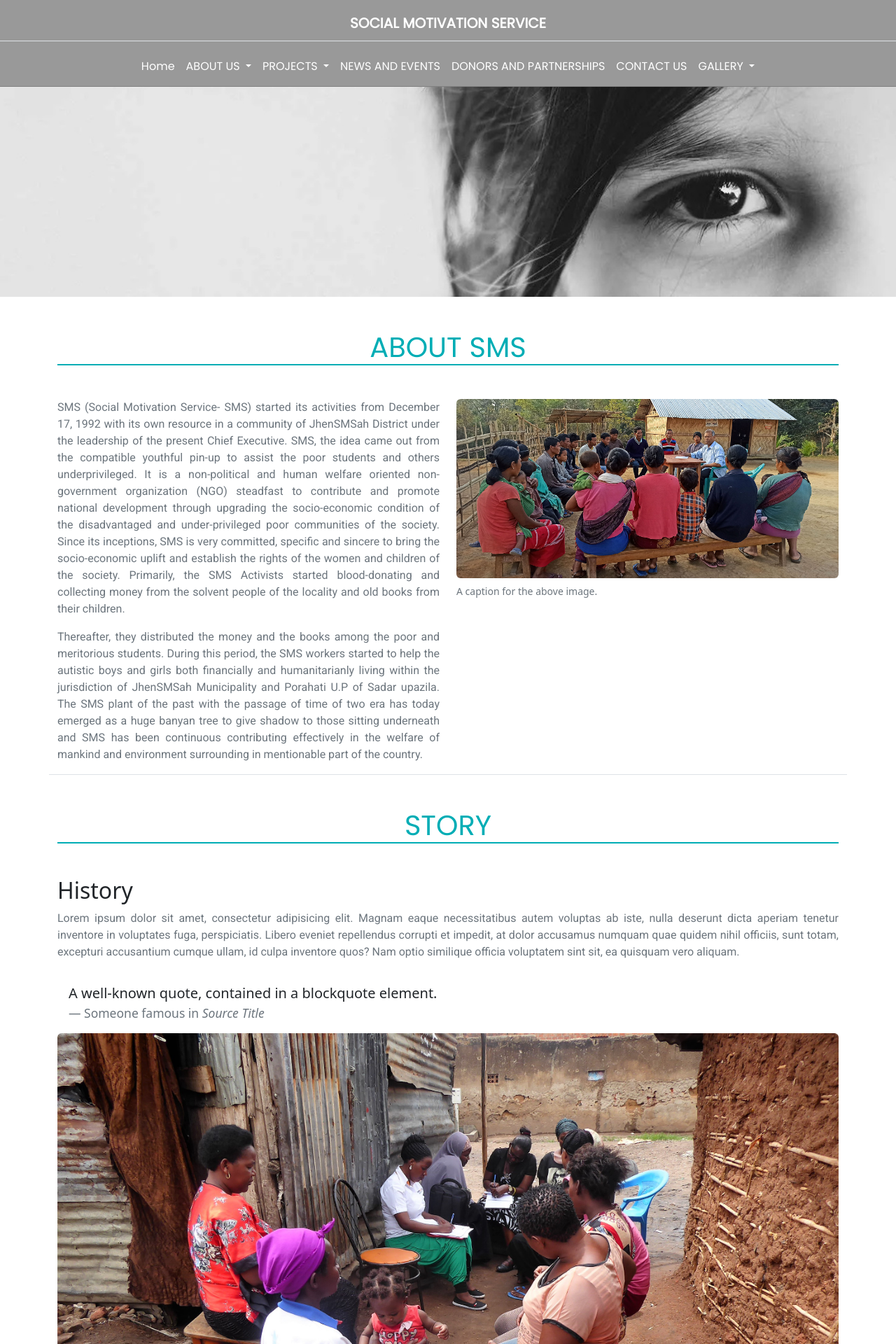
After one commit to dpuman/sms, a Django app: page /about/ in a window 1280 px wide. The commit adds this page. Shown: the top 1920 px of the page at 70% size. Run offline with Django 4.2, Linux system fonts and the light colour scheme.

Commit message:
about us and story done

```diff
--- a/ngo/static/ngo/css/style.css
+++ b/ngo/static/ngo/css/style.css
@@ -1,17 +1,30 @@
-/* font-family: 'Poppins', sans-serif;
-font-family: 'Roboto', sans-serif; */
+#header::before{
+    content: "";
+    /* background-image: linear-gradient(to top, rgba(0, 0, 0, 0) 50%, rgba(0,0,0,1)) , url('../images/cover.jpg');   */
+    background-image:  url('../images/cover.jpg');
+    position: absolute;
+    top: 0px;
+    left: 0px;
+    z-index: -1;
+    height: 760px;
+    width: 100%;
+    background-size: cover;
+}
+#header{
+    height: 760px;
+}
 
-
-#header{
-    position:absolute;
-    top:0px;
+.my-navbar::before{
+    content: "";
+    background-color: black;
+    position: absolute;
+    top: 0px;
     left: 0px;
+    z-index: -1;
+    opacity: 0.4;
+    height: 100%;
     width: 100%;
-    height: 100%;
-    background-image: linear-gradient(to top, rgba(0, 0, 0, 0) 60%, rgba(0,0,0,1)) , url('../images/cover.jpg');
-    background-size: cover;
-
-}
+        }
 .navbar-brand{
     text-align: center;
     font-family: 'Poppins', sans-serif;
@@ -20,7 +33,7 @@ font-family: 'Roboto', sans-serif; */
     line-height: 40px;
 }
 .navbar-brand:focus, .navbar-brand:hover{
-    color: turquoise;
+    color: blue;
 }
 .navbar{
     z-index: 1;
@@ -30,13 +43,15 @@ font-family: 'Roboto', sans-serif; */
 }
 .nav-link{
     font-family: 'Poppins', sans-serif;
+    color: white;
 
-    color: white;
 }
 .nav-link:hover{
     color:  white;
     border-bottom: 4px solid red;
+
 }
+
 @media only screen and (max-width: 992px) {
     .navbar-collapse{
         padding: 20px;
@@ -52,4 +67,45 @@ font-family: 'Roboto', sans-serif; */
         padding: 20px;
         background-color: rgba(0, 0, 0, 0.559);
     }
+
+
+    .navbar-nav{
+         --bs-nav-link-hover-color:silver;
+
     }
+    .dropdown-menu{
+        --bs-dropdown-link-active-bg:rgb(7, 7, 7);
+    }
+}
+
+.navbar-nav{
+    --bs-nav-link-hover-color:silver;
+
+}
+.dropdown-menu{
+   --bs-dropdown-link-active-bg:rgb(7, 7, 7);
+}
+
+/* ABOUT PAGE */
+
+#about-top{
+    width: 100%;
+    height: auto;
+}
+#about-top img{
+    width: 100%;
+  height: auto;
+}
+.header-text{
+    color: #00ADB5;
+    font-family: 'Poppins', sans-serif;
+    border-bottom: 2px solid #00ADB5;
+    font-weight: 400;
+
+}
+#about-sms p, .justify-paragraph{
+    text-align: justify;
+  text-justify: inter-word;
+    font-family: 'Roboto',sans-serif ;
+
+}
--- /dev/null
+++ b/ngo/templates/ngo/about.html
@@ -0,0 +1,113 @@
+{% extends "ngo/base.html" %}
+{% load static %}
+
+
+
+{% block main %}
+
+<section class="about" id="about-top">
+    <img class="img-fluid" src="{% static 'ngo\images\about-top.jpg' %}" alt="Top">
+</section>
+
+<section id="about-sms" class="my-5 ">
+    <div class="container border-bottom">
+        <h1 class="text-center mb-5 header-text">ABOUT SMS</h1>
+        <div class="row row-cols-md-2 row-cols-1 ">
+            <div class="col">
+                <p class="text-secondary">SMS (Social Motivation Service- SMS) started its activities from December 17,
+                    1992
+                    with its own resource in a community of JhenSMSah District under the leadership of the present Chief
+                    Executive. SMS, the idea came out from the compatible youthful pin-up to assist the poor students
+                    and others underprivileged. It is a non-political and human welfare oriented non-government
+                    organization (NGO) steadfast to contribute and promote national development through upgrading the
+                    socio-economic condition of the disadvantaged and under-privileged poor communities of the society.
+                    Since its inceptions, SMS is very committed, specific and sincere to bring the socio-economic uplift
+                    and establish the rights of the women and children of the society. Primarily, the SMS Activists
+                    started blood-donating and collecting money from the solvent people of the locality and old books
+                    from their children.</p>
+
+                <p class="text-secondary">
+                    Thereafter, they distributed the money and the books among the poor and meritorious students. During
+                    this period, the SMS workers started to help the autistic boys and girls both financially and
+                    humanitarianly living within the jurisdiction of JhenSMSah Municipality and Porahati U.P of Sadar
+                    upazila. The SMS plant of the past with the passage of time of two era has today emerged as a huge
+                    banyan tree to give shadow to those sitting underneath and SMS has been continuous contributing
+                    effectively in the welfare of mankind and environment surrounding in mentionable part of the
+                    country.
+                </p>
+            </div>
+            <div class="col ">
+
+                <figure class="figure ">
+
+                    <img src="{% static 'ngo\images\about-sms.jpg' %}" class="figure-img img-fluid rounded" alt="...">
+                    <figcaption class="figure-caption">A caption for the above image.</figcaption>
+
+                </figure>
+            </div>
+        </div>
+    </div>
+</section>
+
+<section id="story" class="my-5 ">
+    <div class="container border-bottom">
+        <h1 class="text-center mb-5  header-text">STORY</h1>
+
+        <h2>History</h2>
+        <p class="justify-paragraph text-muted">
+            Lorem ipsum dolor sit amet, consectetur adipisicing elit. Magnam eaque necessitatibus autem voluptas ab
+            iste,
+            nulla deserunt dicta aperiam tenetur inventore in voluptates fuga, perspiciatis. Libero eveniet repellendus
+            corrupti et impedit, at dolor accusamus numquam quae quidem nihil officiis, sunt totam, excepturi
+            accusantium
+            cumque ullam, id culpa inventore quos? Nam optio similique officia voluptatem sint sit, ea quisquam vero
+            aliquam.
+        </p>
+
+        <div class="card border-0">
+            <div class="card-body ">
+                <blockquote class="blockquote mb-0">
+                    <p>A well-known quote, contained in a blockquote element.</p>
+                    <footer class="blockquote-footer">Someone famous in <cite title="Source Title">Source Title</cite>
+                    </footer>
+                </blockquote>
+            </div>
+        </div>
+
+        <figure class="figure ">
+            <img src="{% static 'ngo\images\story-1.jpg' %}" class="figure-img img-fluid rounded" alt="...">
+            <figcaption class="figure-caption">A caption for the above image.</figcaption>
+        </figure>
+
+        <p class="justify-paragraph text-muted">Molestias nesciunt sequi dignissimos, illo laboriosam deserunt. Mollitia
+            distinctio
+            at ipsam expedita, quo
+            explicabo impedit optio! Et quam at impedit, fugiat. Repudiandae dolore, nemo saepe molestiae optio earum
+            ratione a ipsum voluptatum. Nam et aperiam consequatur odit laudantium labore itaque nihil veritatis
+            repellat distinctio officiis quod pariatur possimus facilis quia, eum, voluptas sint quasi dignissimos
+            aliquid illum a dicta optio.</p>
+
+        <figure class="figure ">
+            <img src="{% static 'ngo\images\story-2.jpg' %}" class="figure-img img-fluid rounded" alt="...">
+            <img src="{% static 'ngo\images\story-2.jpg' %}" class="figure-img img-fluid rounded ms-5" alt="...">
+            <figcaption class="figure-caption">A caption for the above image.</figcaption>
+        </figure>
+
+        <p class="justify-paragraph text-muted">Molestias nesciunt sequi dignissimos, illo laboriosam deserunt. Mollitia
+            distinctio
+            at ipsam expedita, quo
+            explicabo impedit optio! Et quam at impedit, fugiat. Repudiandae dolore, nemo saepe molestiae optio earum
+            ratione a ipsum voluptatum. Nam et aperiam consequatur odit laudantium labore itaque nihil veritatis
+            repellat distinctio officiis quod pariatur possimus facilis quia, eum, voluptas sint quasi dignissimos
+            aliquid illum a dicta optio.</p>
+    </div>
+</section>
+
+<section id="mission-vision" class="my-5 ">
+    <div class="container  border-bottom">
+        <h1 class="text-center mb-5  header-text">MISSION & VISION</h1>
+
+    </div>
+</section>
+
+{% endblock main %}
--- a/ngo/templates/ngo/base.html
+++ b/ngo/templates/ngo/base.html
@@ -1,24 +1,32 @@
 {% load static %}
 <!doctype html>
 <html lang="en">
+
 <head>
   <meta charset="utf-8">
   <meta name="viewport" content="width=device-width, initial-scale=1">
   <title>{% block title %}{% endblock title %}</title>
-    <link href="https://cdn.jsdelivr.net/npm/bootstrap@5.2.0-beta1/dist/css/bootstrap.min.css" rel="stylesheet" integrity="sha384-0evHe/X+R7YkIZDRvuzKMRqM+OrBnVFBL6DOitfPri4tjfHxaWutUpFmBp4vmVor" crossorigin="anonymous">
+  <link href="https://cdn.jsdelivr.net/npm/bootstrap@5.2.0-beta1/dist/css/bootstrap.min.css" rel="stylesheet"
+    integrity="sha384-0evHe/X+R7YkIZDRvuzKMRqM+OrBnVFBL6DOitfPri4tjfHxaWutUpFmBp4vmVor" crossorigin="anonymous">
 
   <link rel="stylesheet" href="{% static 'ngo/css/style.css' %}">
+
+
 
   <link rel="preconnect" href="https://fonts.googleapis.com">
   <link rel="preconnect" href="https://fonts.gstatic.com" crossorigin>
   <link href="https://fonts.googleapis.com/css2?family=Poppins&family=Roboto&display=swap" rel="stylesheet">
 
 </head>
+
 <body>
   {% include "ngo/navbar.html" %}
 
-    {% block home %}{% endblock home %}
+  {% block main %}{% endblock main %}
 
-    <script src="https://cdn.jsdelivr.net/npm/bootstrap@5.2.0-beta1/dist/js/bootstrap.bundle.min.js" integrity="sha384-pprn3073KE6tl6bjs2QrFaJGz5/SUsLqktiwsUTF55Jfv3qYSDhgCecCxMW52nD2" crossorigin="anonymous"></script>
+  <script src="https://cdn.jsdelivr.net/npm/bootstrap@5.2.0-beta1/dist/js/bootstrap.bundle.min.js"
+    integrity="sha384-pprn3073KE6tl6bjs2QrFaJGz5/SUsLqktiwsUTF55Jfv3qYSDhgCecCxMW52nD2" crossorigin="anonymous">
+  </script>
 </body>
+
 </html>
--- a/ngo/templates/ngo/navbar.html
+++ b/ngo/templates/ngo/navbar.html
@@ -1,11 +1,11 @@
-<nav class="navbar">
+<nav class="my-navbar navbar">
     <div class="container-fluid border-bottom ">
         <span class="navbar-brand mb-0 h1 d-block mx-auto">SOCIAL MOTIVATION SERVICE</span>
 
     </div>
 </nav>
 
-<nav class="navbar navbar-expand-lg navbar-border ">
+<nav class="my-navbar navbar navbar-expand-lg navbar-border ">
     <div class="container-fluid ">
 
         <button class="navbar-toggler" type="button" data-bs-toggle="collapse" data-bs-target="#navbarSupportedContent"
@@ -17,18 +17,18 @@
             <ul class="navbar-nav mx-auto mb-2 mb-lg-0">
 
                 <li class="nav-item">
-                    <a class="nav-link " href="#">Home</a>
+                    <a class="nav-link" href="{% url 'home' %}">Home</a>
                 </li>
 
                 <li class="nav-item dropdown">
-                    <a class="nav-link dropdown-toggle" href="#" id="navbarDropdown" role="button"
+                    <a class="nav-link dropdown-toggle" href="{% url 'about' %}" id="navbarDropdown" role="button"
                         data-bs-toggle="dropdown" aria-expanded="false">
                         ABOUT US
                     </a>
                     <ul class="dropdown-menu" aria-labelledby="navbarDropdown">
-                        <li><a class="dropdown-item" href="#">About SMS</a></li>
-                        <li><a class="dropdown-item" href="#">STORY</a></li>
-                        <li><a class="dropdown-item" href="#">MISSION and vision</a></li>
+                        <li><a class="dropdown-item" href="{% url 'about' %}#about-sms">ABOUT SMS</a></li>
+                        <li><a class="dropdown-item" href="{% url 'about' %}#story">STORY</a></li>
+                        <li><a class="dropdown-item" href="#">MISSION AND VISION</a></li>
                         <li><a class="dropdown-item" href="#">FOUNDERS</a></li>
                         <li><a class="dropdown-item" href="#">COMMITTEE MEMBERS</a></li>
                         <li><a class="dropdown-item" href="#">VOLUNTEERS</a></li>
--- a/ngo/urls.py
+++ b/ngo/urls.py
@@ -2,5 +2,6 @@ from django.urls import path
 from . import views
 
 urlpatterns = [
-    path("", views.MyHome.as_view(), name="home")
+    path("", views.MyHome.as_view(), name="home"),
+    path("about/", views.About.as_view(), name="about"),
 ]
--- a/ngo/views.py
+++ b/ngo/views.py
@@ -1,7 +1,10 @@
 from django.shortcuts import render
 from django.views.generic import TemplateView
-# Create your views here.
 
 
 class MyHome(TemplateView):
     template_name = "ngo/home.html"
+
+
+class About(TemplateView):
+    template_name = "ngo/about.html"
```
Also changed, not shown: ngo/templates/ngo/home.html (+7 -4 lines), ngo/static/ngo/images/about-sms.jpg (added), ngo/static/ngo/images/about-top.jpg (added), ngo/static/ngo/images/story-1.jpg (added), ngo/static/ngo/images/story-2.jpg (added). Lines whose indentation alone changed are shown as unchanged.
